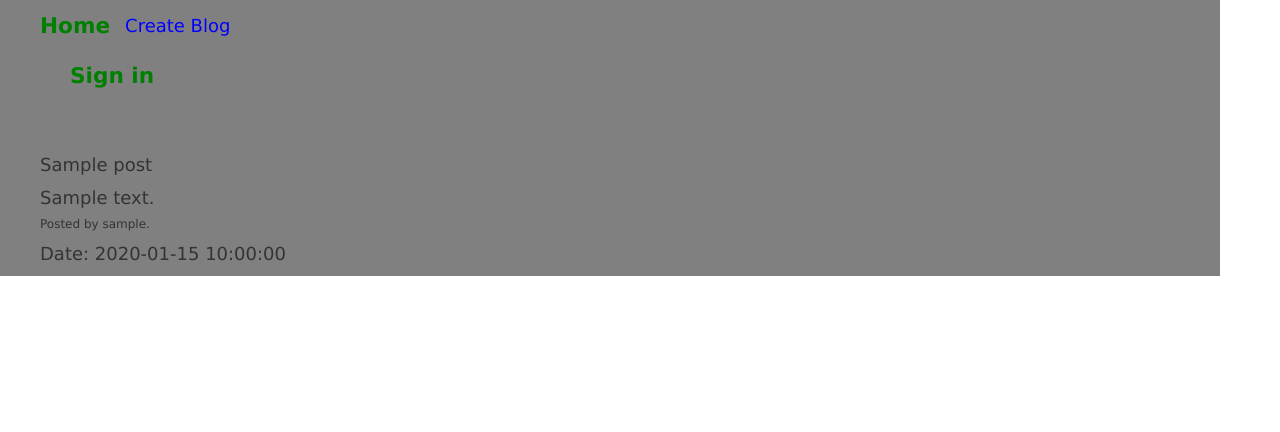
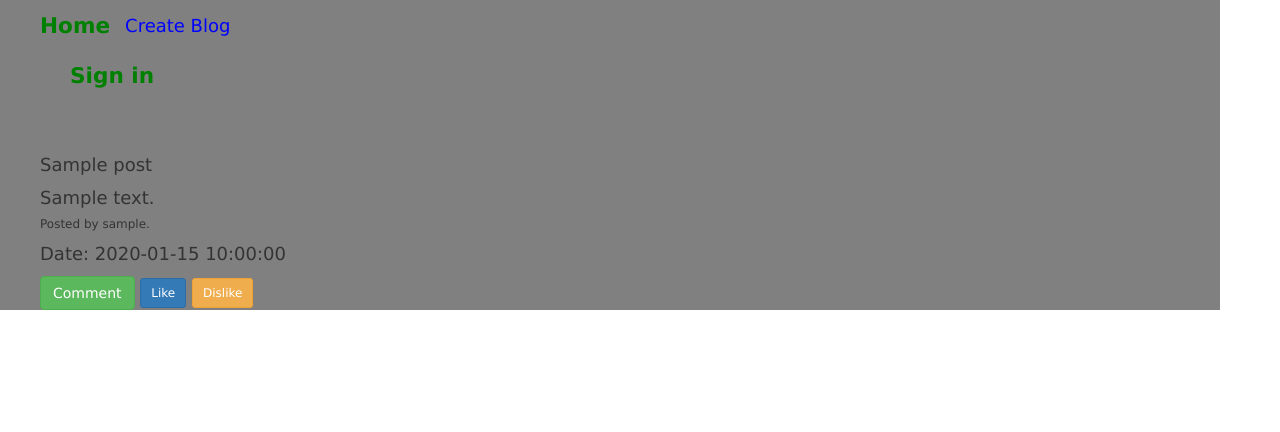
Before and after one commit to josphat-otieno/blog-post, a Flask app: page / in a window 1280 px wide. Shown: the top 432 px of the page. Run offline with Flask 2, Linux system fonts and the light colour scheme; tables that the repository leaves empty hold one stand-in row (values such as "Sample post"); some libraries are stand-ins or nearby versions.

Commit message:
defined comment form

```diff
--- a/app/main/views.py
+++ b/app/main/views.py
@@ -39,17 +39,17 @@ def new_post():
 @main.route('/comment/new/<int:post_id>', methods=['GET','POST'])
 def new_comment(post_id):
     comment_form = CommentsForm()
-    post =Post.query.get(post_id)
+    post =Post.query.filter_by(post_id=id).all()
     if comment_form.validate_on_submit():
         comment=comment_form.comment.data
-
-        new_comment=Comment(comment = comment,user_id=current_user._get_current_object().id,post_id=post_id)
+        post_id==id
+        new_comment=Comment(comment = comment,user_id=current_user._get_current_object().id,post_id=id)
         db.session.add(new_comment)
         db.session.commit()
 
-        return redirect(url_for('.new_comment', post_id=post_id))
+        return redirect(url_for('.new_comment',post_id=id))
 
-    all_comments=Comment.query.filter(post_id=post_id)
+    all_comments=Comment.query.filter_by(post_id=id)
     return render_template('comment.html', comment_form=comment_form, comment=all_comments, post=post)
 
 @main.route('/user/<name>')
--- a/app/templates/index.html
+++ b/app/templates/index.html
@@ -19,6 +19,11 @@
                 <h6> Posted by {{post.user.username}}.</h6>
                 <p>Date: {{post.date_posted}}</p>
             </div>
+            <a href="{{url_for('.new_comment ,post_id=post.id')}}" class="btn btn-success">Comment</a>
+				<a href="{{url_for('main.index')}}" class="btn btn-primary btn-sm"><i></i>Like
+					<span></span></a>
+				<a href="{{url_for('main.index')}}" class="btn btn-warning btn-sm"><i
+						class="far fa-thumbs-up"></i>Dislike<span</span></a>
         </div>
 </div>
 {% endfor %}
```
